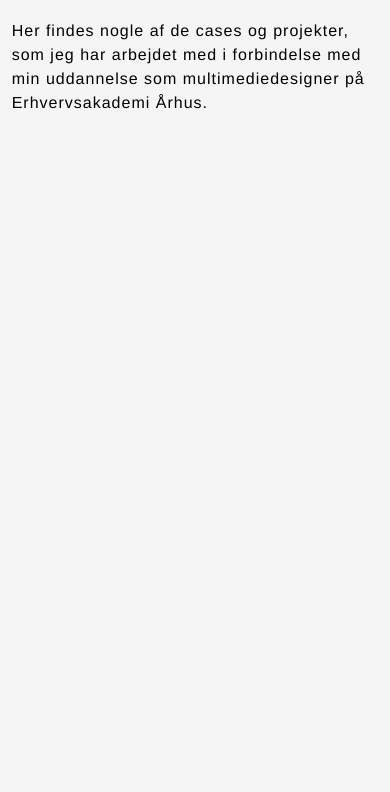
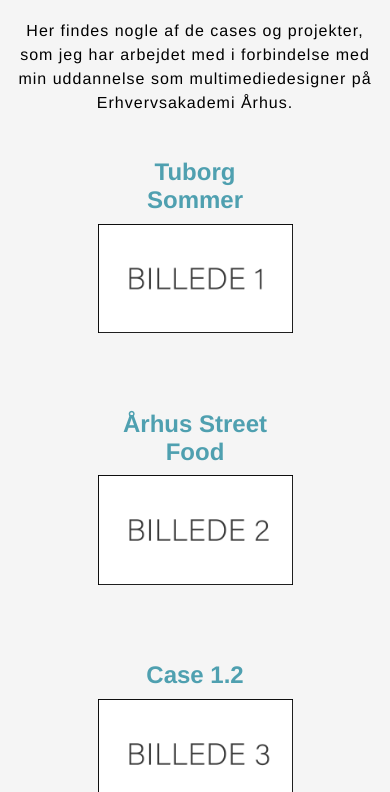
Before and after one commit to martinanker/martinanker.github.io, a plain HTML site: page cases.html in a window 390 px wide. Shown: the part 177-969 px from the top of the page. Before the commit the page ends 844 px from the top, so only its background shows below. Drawn offline with Linux system fonts and the light colour scheme.

Commit message:
Add files via upload

```diff
--- a/cases.html
+++ b/cases.html
@@ -28,7 +28,6 @@
                 <a href="cases.html">Cases</a>
                 <a href="martin.html">Martin</a>
                 <a href="galleri.html">Galleri</a>
-                <a href="kontakt.html">Kontakt</a>
             </div>
         </div>
     </header>
@@ -36,6 +35,26 @@
 <h1>Cases</h1>
 <p>Her findes nogle af de cases og projekter, som jeg har arbejdet med i forbindelse med min uddannelse som multimediedesigner på Erhvervsakademi Århus.</p><br>
 
+<div class="cases">
+<h2>Tuborg Sommer</h2>
+<a href="#">
+    <img src="images/billede1.jpg" width="100%">
+</a>
+
+    </div>
+<div class="cases">
+<h2>Århus Street Food</h2>
+<a href="#">
+    <img src="images/billede2.jpg" width="100%">
+</a>
+</div>
+<div class="cases">
+<h2>Case 1.2</h2>
+<a href="#">
+    <img src="images/billede3.jpg" width="100%">
+</a>
+</div>
+
 </body>
 
 </html>
--- a/css/style.css
+++ b/css/style.css
@@ -99,6 +99,11 @@ p {
 
 /*-----------CASES--------------*/
 
+.cases {
+    width: 27%;
+    margin: 3%;
+    float: left;
+}
 /*------------MARTIN--------------*/
 
 #profilbillede {
@@ -158,12 +163,7 @@ ul li {
     margin-left: 1%;
 }
 
-/*-----------KONTAKT------------*/
-
-
 /*------------SLUT---------------*/
-
-
 
 
 /*----NAVIGATION,LOGO,ANDET----*/
@@ -217,6 +217,7 @@ ul li {
     margin: 3%;
     line-height: 1.5;
     letter-spacing: 1px;
+    text-align: center;
 }
 
 /*-----------FORSIDE-----------*/
@@ -234,6 +235,15 @@ ul li {
     }
 
 /*-----------CASES--------------*/
+
+    .cases {
+        text-align: center;
+        padding-bottom: 15%;
+        width: 50%;
+        margin-left: auto;
+        margin-right: auto;
+        float: none;
+    }
 
 /*-----------MARTIN-------------*/
 
@@ -261,8 +271,4 @@ div.gallery {
     margin-right: auto;
 }
 
-/*------------KONTAKT--------------*/
-
-
-
 }
```
Also changed, not shown: galleri.html (+0 -1 lines), index.html (+0 -1 lines), martin.html (+2 -3 lines).
